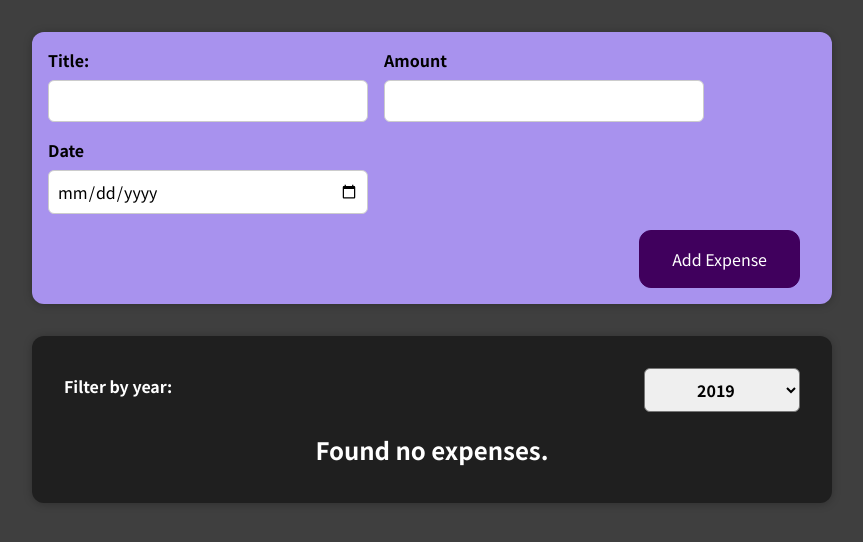
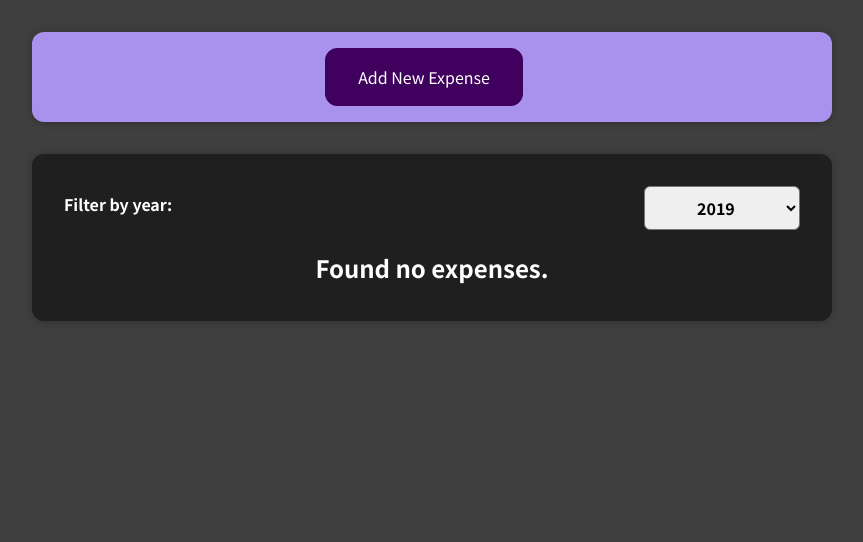
Before and after one commit to mm-hstefanova/reactjs-the-complete-guide-learning, a React (Create React App) app in the folder personal-budget-tool/: page / in a window 1280 px wide. Shown: the top 542 px of the page, without its empty margins (208-1071 px from the left). Built offline with nearby package versions, Linux system fonts and the light colour scheme.

Commit message:
added cancel option to the form

```diff
--- a/personal-budget-tool/src/components/NewExpense/ExpenseForm.js
+++ b/personal-budget-tool/src/components/NewExpense/ExpenseForm.js
@@ -66,6 +66,10 @@
         </div>
       </div>
       <div className='new-expense__actions'>
+        <button type='button' onClick={props.onCancel}>
+          Cancel
+        </button>
+
         <button type='submit'>Add Expense</button>
       </div>
     </form>
--- a/personal-budget-tool/src/components/NewExpense/NewExpense.js
+++ b/personal-budget-tool/src/components/NewExpense/NewExpense.js
@@ -3,6 +3,8 @@
 import { useState } from 'react';
 
 function NewExpense(props) {
+  const [isEditing, setIsEditing] = useState(false);
+
   const saveExpenseDataHandler = (enteredExpenseData) => {
     const expenseData = {
       ...enteredExpenseData,
@@ -12,9 +14,20 @@
     props.onAddNewExpenseData(expenseData);
   };
 
+  const cancelHandler = () => setIsEditing(false);
+
   return (
     <div className='new-expense'>
-      <ExpenseForm onSaveExpenseDate={saveExpenseDataHandler} />
+      {!isEditing && (
+        <button onClick={() => setIsEditing(true)}>Add New Expense</button>
+      )}
+
+      {isEditing && (
+        <ExpenseForm
+          onSaveExpenseDate={saveExpenseDataHandler}
+          onCancel={cancelHandler}
+        />
+      )}
     </div>
   );
 }
```
